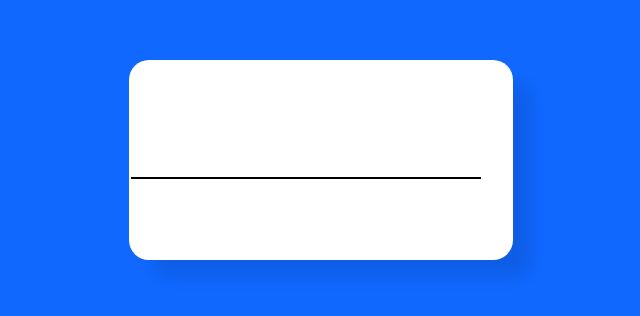
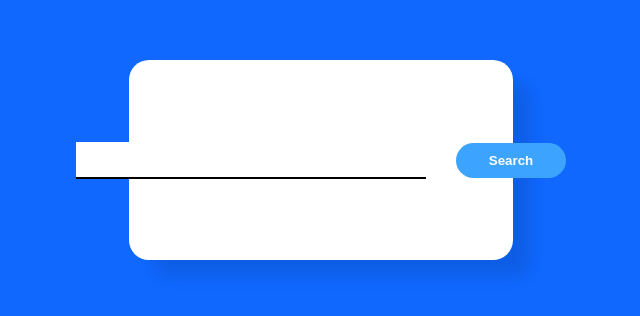
Before and after one commit to erfanmazid/week-9, a plain HTML site: page question1/index.html in a window 1280 px wide. Shown: the part 240-556 px from the top of the page, without its empty margins (319-959 px from the left). Drawn offline with Linux system fonts and the light colour scheme.

Commit message:
add button

```diff
--- a/question1/index.html
+++ b/question1/index.html
@@ -11,7 +11,9 @@
       <div class="input">
         <input type="text" />
       </div>
-      <div class="button"></div>
+      <div class="button">
+        <button>Search</button>
+      </div>
     </div>
   </body>
 </html>
```
